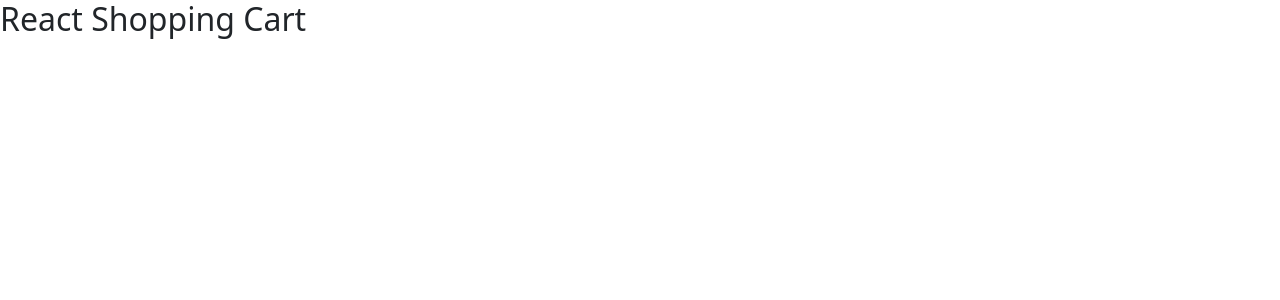
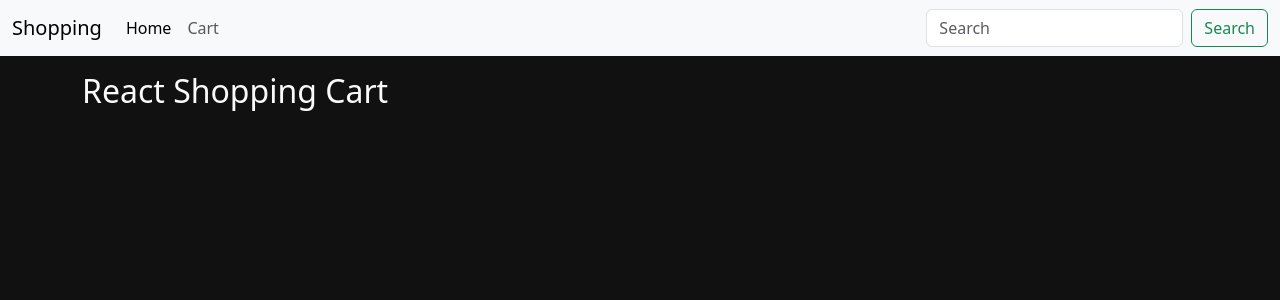
Before and after one commit to dori-dev/react-cart, a React (Vite) app: page / in a window 1280 px wide. Shown: the top 300 px of the page. Built offline with nearby package versions, Linux system fonts and the light colour scheme.

Commit message:
Add navbar

```diff
--- a/src/App.jsx
+++ b/src/App.jsx
@@ -1,9 +1,14 @@
 import React from "react";
+
+import Navbar from "./components/Navbar";
 
 function App() {
   return (
     <div>
-      <h2>React Shopping Cart</h2>
+      <Navbar></Navbar>
+      <main className="container">
+        <h2>React Shopping Cart</h2>
+      </main>
     </div>
   );
 }
--- /dev/null
+++ b/src/components/Navbar.jsx
@@ -0,0 +1,51 @@
+import React from "react";
+
+function Navbar() {
+  return (
+    <nav className="navbar light-nav navbar-expand-lg bg-body-tertiary mb-3">
+      <div className="container-fluid">
+        <a className="navbar-brand" href="#">
+          Shopping
+        </a>
+        <button
+          className="navbar-toggler"
+          type="button"
+          data-bs-toggle="collapse"
+          data-bs-target="#navbarSupportedContent"
+          aria-controls="navbarSupportedContent"
+          aria-expanded="false"
+          aria-label="Toggle navigation"
+        >
+          <span className="navbar-toggler-icon" />
+        </button>
+        <div className="collapse navbar-collapse" id="navbarSupportedContent">
+          <ul className="navbar-nav me-auto mb-2 mb-lg-0">
+            <li className="nav-item">
+              <a className="nav-link active" aria-current="page" href="#">
+                Home
+              </a>
+            </li>
+            <li className="nav-item">
+              <a className="nav-link" href="#">
+                Cart
+              </a>
+            </li>
+          </ul>
+          <form className="d-flex" role="search">
+            <input
+              className="form-control me-2"
+              type="search"
+              placeholder="Search"
+              aria-label="Search"
+            />
+            <button className="btn btn-outline-success" type="submit">
+              Search
+            </button>
+          </form>
+        </div>
+      </div>
+    </nav>
+  );
+}
+
+export default Navbar;
--- a/src/index.css
+++ b/src/index.css
@@ -0,0 +1,8 @@
+body {
+  background-color: #111;
+  color: #fafafa;
+}
+
+.light-nav {
+  background-color: #e3f2fd;
+}
```
